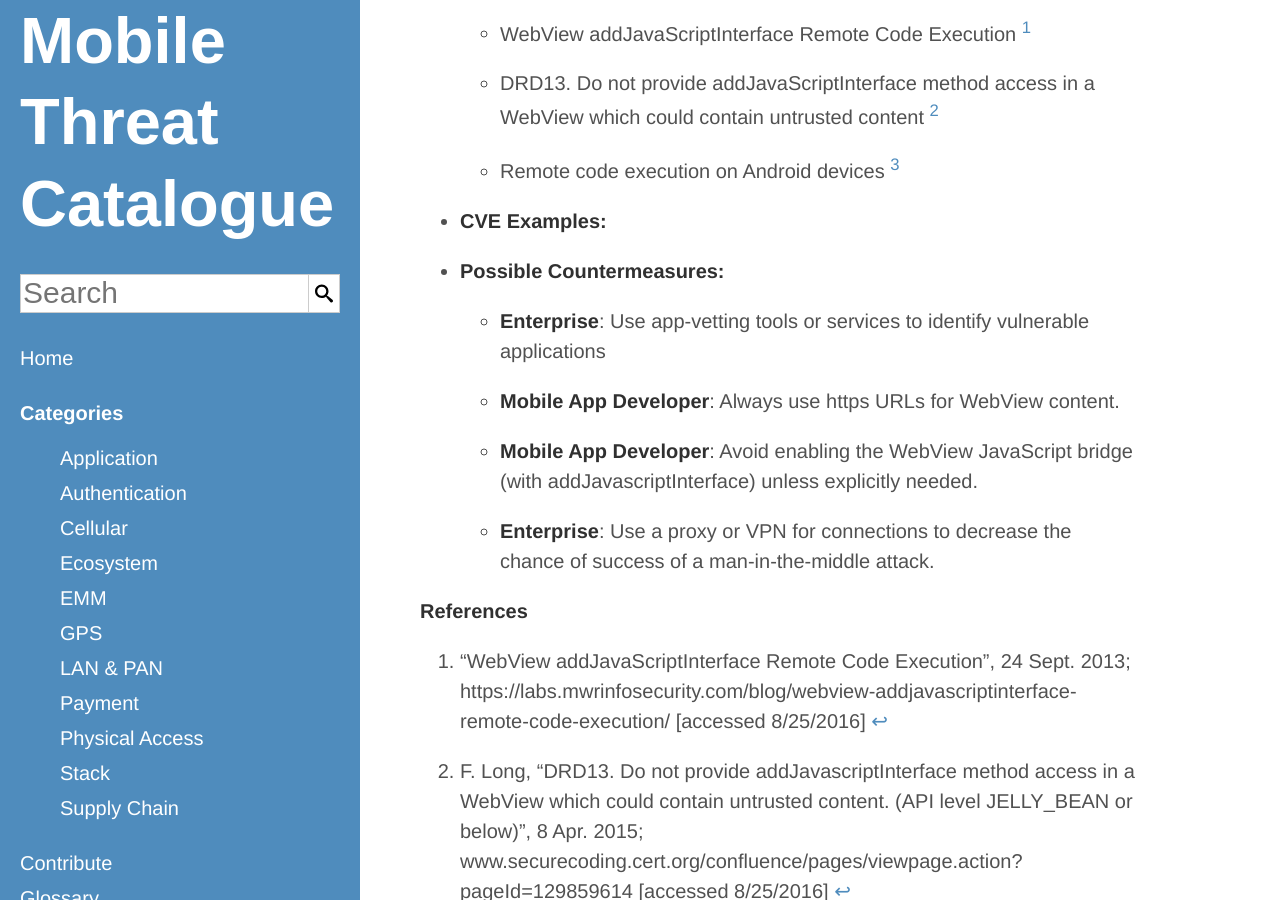
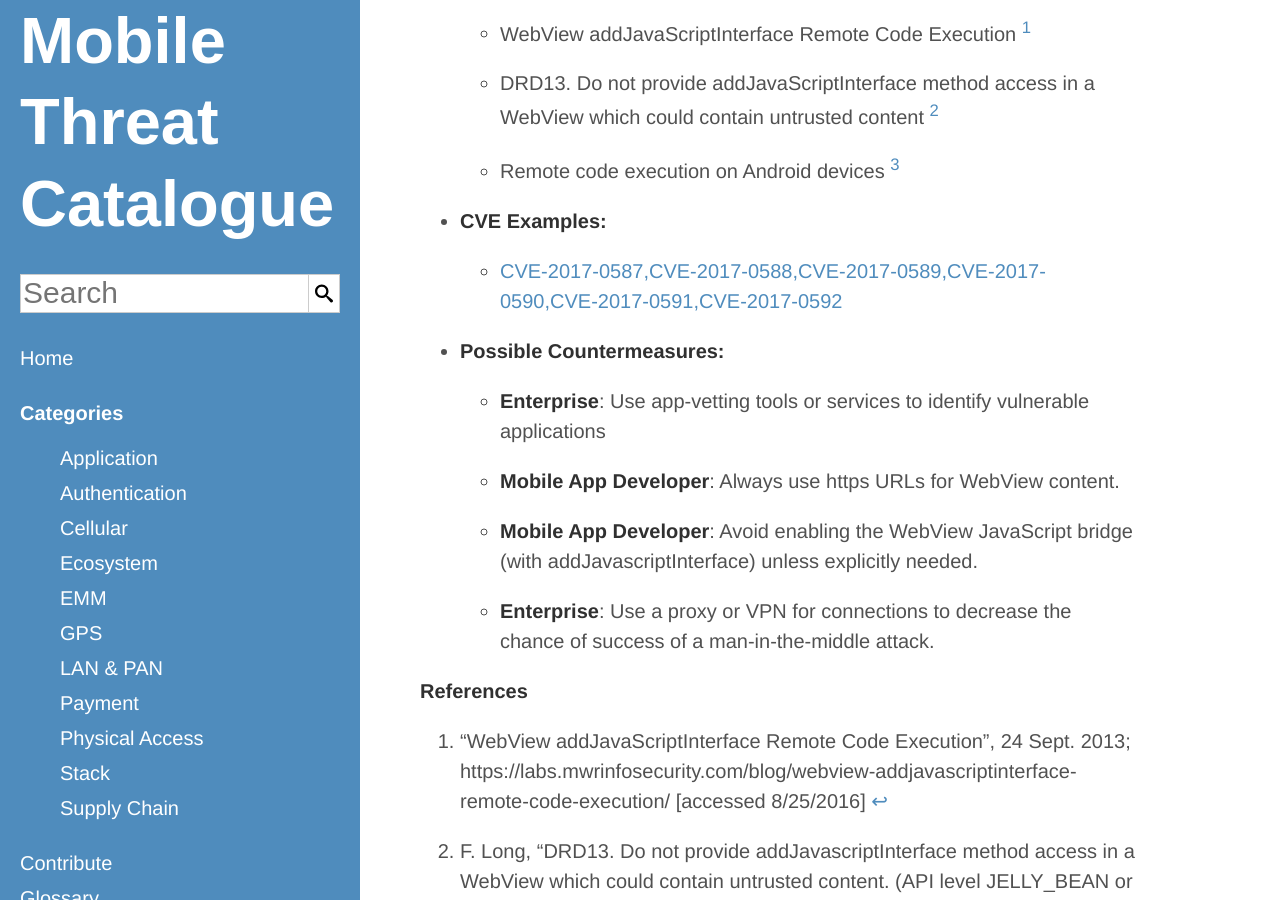
Before and after one commit to usnistgov/mobile-threat-catalogue, a Jekyll site: the page built from _application-threats/APP-8.md, in a window 1280 px wide and 900 px high, scrolled down 559 px. Built offline with Jekyll 4.4.1, drawn with Linux system fonts in a browser that asks for light colours.

Commit message:
#210
Added CVE's.

```diff
--- a/_application-threats/APP-8.md
+++ b/_application-threats/APP-8.md
@@ -8,7 +8,7 @@
         - "WebView addJavaScriptInterface Remote Code Execution [^79]"
         - "DRD13. Do not provide addJavaScriptInterface method access in a WebView which could contain untrusted content [^80]"
         - "Remote code execution on Android devices [^81]"
-    CVEExample:
+    CVEExample: CVE-2017-0587,CVE-2017-0588,CVE-2017-0589,CVE-2017-0590,CVE-2017-0591,CVE-2017-0592
     PossibleCountermeasures:
         "Use app-vetting tools or services to identify vulnerable applications":
             - Enterprise
```
